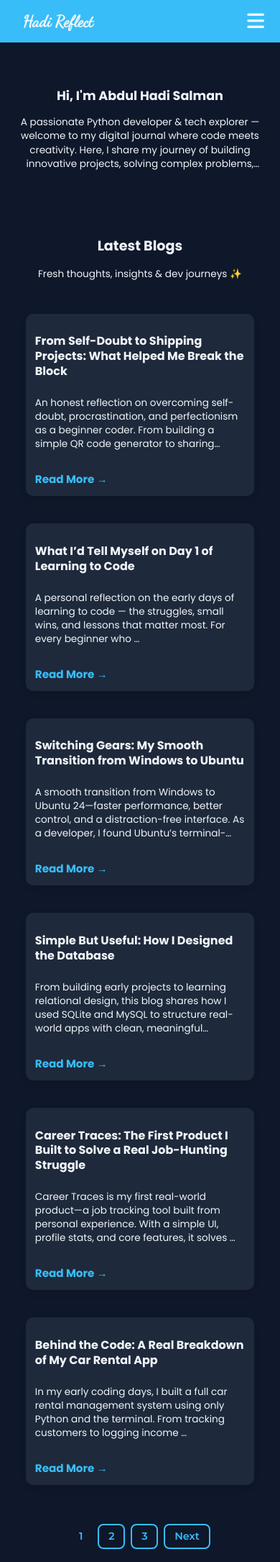
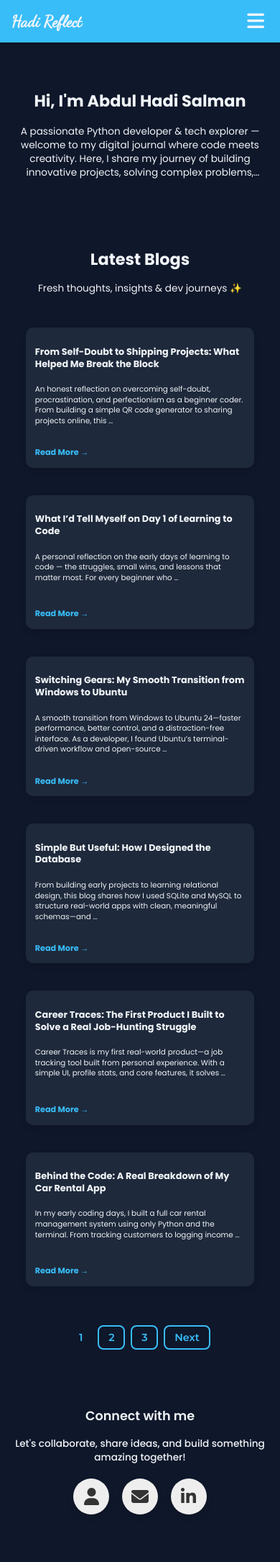
Before and after one commit to AbdulHadi-Programmer/Blogging-Website, a Django app: page / in a window 390 px wide. Shown: the top 2170 px of the page at 72% size. Run offline with Django 5.2, Linux system fonts and the light colour scheme; data comes from the database, SQL or seed files in the repository; parts of the project's set-up code (start-up, migrations or seed data) failed here and were passed over.

Commit message:
new  changes

```diff
--- a/blog_project/templates/blog_list.html
+++ b/blog_project/templates/blog_list.html
@@ -26,8 +26,9 @@
   padding: 4rem 2rem;
 }
 
-.hero h2 {
-  font-size: 2.5rem;
+.hero h2 , .hero {
+  font-size: 2.5rem !important;
+
 }
 
 .hero p {
@@ -75,7 +76,7 @@
   margin: 0 0 8px 0;
   line-height: 1.4;
 }
-
+/* ====================================================================================================================================================================================================================================== */
 .post-card h3 {
   font-size: 1rem;
   margin-bottom: 0.6rem;
@@ -132,6 +133,7 @@
   margin-right: 1rem;
   color: var(--accent);
   text-decoration: none;
+  font-size: 0.7rem;
 }
 
 .footer-icons a:hover {
@@ -153,8 +155,8 @@
 }
 
 .icon-circle {
-  width: 50px;
-  height: 50px;
+  width: 35px; /* bydefault: 50px */
+  height: auto; /* bydefault: 50px */
   background-color: var(--text);
   color: var(--bg);
   display: flex;
@@ -223,8 +225,8 @@
   scroll-behavior: smooth;
 }
 
-.hero h2 {
-  font-size: 2rem;
+.hero h2, .hero  {
+  font-size: 2rem !important;
 }
 
 /* Extra Responsive Adjustments */
@@ -234,7 +236,7 @@
   }
 
   .hero h2 {
-    font-size: 1.6rem;
+    font-size: 1.6rem !important;
   }
 
   .hero p {
@@ -261,15 +263,15 @@
   }
 
   .icon-circle {
-    width: 40px;
-    height: 40px;
+    width: 30px;
+    height: 30px;
     font-size: 1rem;
   }
 }
 
 @media (max-width: 420px) {
-  .hero h2 {
-    font-size: 1.4rem;
+  .hero h2 , .hero {
+    font-size: 1.4rem !important;
   }
 
   .hero p {
@@ -358,24 +360,6 @@
   </section>
 
 
-  <!-- <section class="posts">
-
-
-    {% for blog in blogs %}
-      {% if blog.is_published %}
-      <div class="post-card">
-        <h3>{{ blog.title }}</h3>
-        <p>{{ blog.summary|safe|truncatewords:25|default:" " }}</p>
-        <div class="post-actions footer-icons" style="font-weight: bold;">
-          <a href="{% url 'blog_detail' blog.slug %}">
-            Read More →
-          </a>
-        </div>
-      </div>
-      {% endif %}
-    {% endfor %}
-
-  </section> -->
   <section class="posts">
 
   {% for blog in page_obj %}
@@ -489,10 +473,10 @@
 
     /* Prevent long headings from breaking layout */
 @media screen and (max-width: 600px) {
-  .hero h2,
+  .hero h2, .hero
   .section-heading,
   .posts h3 {
-    font-size: 1.3rem;
+    font-size: 1rem;
     word-break: break-word;
     line-height: 1.3;
   }
@@ -508,7 +492,7 @@
   }
 
   .post-card h3 {
-    font-size: 0.8rem;
+    font-size: 0.9rem;
     min-height: auto;
   }
 
@@ -533,8 +517,8 @@
   }
 
   .icon-circle {
-    width: 42px;
-    height: 42px;
+    width: 25px;
+    height: 25px;
     font-size: 1rem;
   }
 }
@@ -547,13 +531,13 @@
 
   /* Make blog post titles smaller */
   .post-card h3 {
-    font-size: 1rem;
+    font-size: 0.8rem;
     line-height: 1.3;
   }
 
   /* Slightly smaller paragraph text in cards */
   .post-card p {
-    font-size: 0.85rem;
+    font-size: 0.65rem;
   }
 }
 
--- a/blog_project/templates/index.html
+++ b/blog_project/templates/index.html
@@ -25,7 +25,7 @@
 
 header {
   background-color: var(--accent);
-  padding: 1rem 2rem;
+  padding: 1rem 1rem;
   display: flex;
   justify-content: space-between;
   align-items: center;
@@ -45,6 +45,7 @@
   font-size: 2rem;
   text-decoration: none;
   color: var(--text);
+  /* background-color: red; */
 }
 
 nav {
@@ -138,7 +139,7 @@
 /* ---------- EXTRA MEDIA QUERIES ---------- */
 @media (min-width: 1440px) {
   body { font-size: 18px; }
-  header .logo-text { font-size: 2.5rem; }
+  header .logo-text { font-size: 2.5rem;  }
   nav a { font-size: 1.1rem; }
 }
 
@@ -162,7 +163,7 @@
 
 @media (max-width: 480px) {
   body { font-size: 13px; }
-  header .logo-text { font-size: 1.4rem; }
+  header .logo-text { font-size: 1.4rem;  }
   nav a { font-size: 0.85rem; }
 }
 
@@ -222,198 +223,3 @@
     : '<i class="fas fa-bars"></i>';
 });
 </script>
-
-<!-- {% load static %}
-
-
-<style>
-:root {
-  --bg: #0f172a;
-  --text: #f1f5f9;
-  --accent: #38bdf8;
-}
-
-.light-theme {
-  --bg: #e2e8f0;
-  --text: #0f172a;
-  --accent: #0ea5e9;
-}
-
-body {
-  background-color: var(--bg);
-  color: var(--text);
-  font-family: 'Poppins', sans-serif !important;
-  margin: 0;
-  transition: all 0.3s ease-in-out;
-}
-
-header {
-  background-color: var(--accent);
-  padding: 1rem 2rem;
-  display: flex;
-  justify-content: space-between;
-  align-items: center;
-  flex-wrap: wrap;
-  position: relative;
-  height: auto;
-}
-
-header .logo-text {
-  font-family: 'Dancing Script', cursive !important;
-  font-weight: bolder;
-  margin: 0;
-  font-size: 2rem;
-  text-decoration: none;
-  color: var(--text);
-}
-
-nav {
-  display: flex;
-  align-items: center;
-  gap: 1rem;
-  position: relative;
-  margin-left: auto;
-}
-
-nav a {
-  margin: 0 0.5rem;
-  color: var(--text);
-  text-decoration: none;
-  font-weight: bold;
-}
-
-#theme-toggle {
-  background: transparent;
-  border: none;
-  color: var(--text);
-  font-size: 1.5rem;
-  cursor: pointer;
-}
-
-.hamburger {
-  display: none;
-  background: none;
-  border: none;
-  font-size: 2rem;
-  color: var(--text);
-  cursor: pointer;
-  position: absolute;
-  right: 1rem;
-}
-
-@media (max-width: 768px) {
-  header .logo-text {
-    font-size: 1.5rem;
-  }
-  #hamburger {
-    font-size: 1.5rem;
-  }
-  nav {
-    flex-direction: column;
-    width: 100%;
-    display: none;
-    background-color: var(--accent);
-    margin-top: 1rem;
-  }
-  nav.show {
-    display: flex;
-  }
-  nav a {
-    padding: 0.5rem 0;
-  }
-  #theme-toggle {
-    margin-top: 0.5rem;
-  }
-  .hamburger {
-    display: block;
-  }
-}
-
-@media (max-width: 420px) {
-  header .logo-text {
-    font-size: 1.5rem;
-  }
-  #hamburger {
-    font-size: 1.5rem;
-  }
-}
-
-/* ////////////////////////////////////////////////////////////////////////// */
-/* make header stick to top when scrolling */
-header {
-  position: sticky;
-  top: 0;
-  z-index: 1000;
-  box-shadow: 0 2px 8px rgba(0,0,0,0.12);
-  backdrop-filter: saturate(120%) blur(6px);
-}
-
-header {
-  transition: transform 0.18s ease, box-shadow 0.18s ease;
-}
-
-:target {
-  scroll-margin-top: 80px;
-}
-
-@media (max-width: 768px) {
-  header {
-    padding: 0.6rem 1rem;
-  }
-  header .logo-text { font-size: 1.2rem; }
-}
-
-/* ---------- EXTRA MEDIA QUERIES ADDED ---------- */
-
-/* Large desktop screens (1440px and above) */
-@media (min-width: 1440px) {
-  body { font-size: 18px; }
-  header .logo-text { font-size: 2.5rem; }
-  nav a { font-size: 1.1rem; }
-}
-
-/* Standard laptops/desktops (1024px - 1439px) */
-@media (min-width: 1024px) and (max-width: 1439px) {
-  body { font-size: 16px; }
-  header .logo-text { font-size: 2.2rem; }
-  nav a { font-size: 1rem; }
-}
-
-/* Small laptops/tablets landscape (769px - 1023px) */
-@media (min-width: 769px) and (max-width: 1023px) {
-  body { font-size: 15px; }
-  header .logo-text { font-size: 2rem; }
-  nav a { font-size: 0.95rem; }
-}
-
-/* Small tablets (481px - 768px) */
-@media (min-width: 481px) and (max-width: 768px) {
-  body { font-size: 14px; }
-  header .logo-text { font-size: 1.6rem; }
-  nav a { font-size: 0.9rem; }
-}
-
-/* Very small mobile (up to 480px) */
-@media (max-width: 480px) {
-  body { font-size: 13px; }
-  header .logo-text { font-size: 1.4rem; }
-  nav a { font-size: 0.85rem; }
-}
-</style>
-
-
-<header id="header">
-    <a href="#header" class="logo-text" style="font-family: 'Dancing Script', cursive;">Hadi Reflect</a>
-
-
-    <button  class="hamburger" id="hamburger">&#9776;</button>
-    <nav id="nav">
-      <a href="#">Home</a>
-      <a href="#posts">Blog</a>
-      <a href="#icon-row">Contact</a>
-      <button id="theme-toggle" aria-label="Toggle Theme">
-        <span id="icon"><i class="fas fa-moon"></i></span>
-      </button>
-    </nav>
-  </header>
- -->
```
